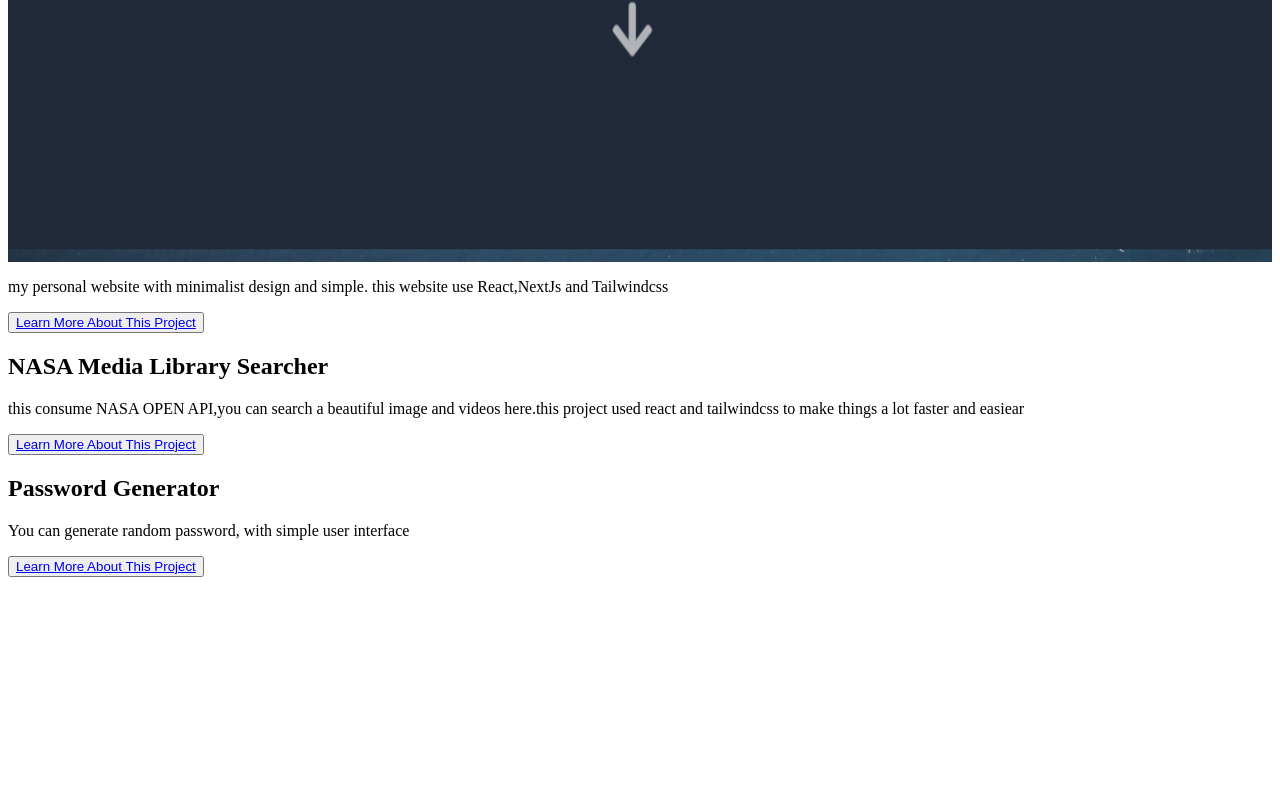
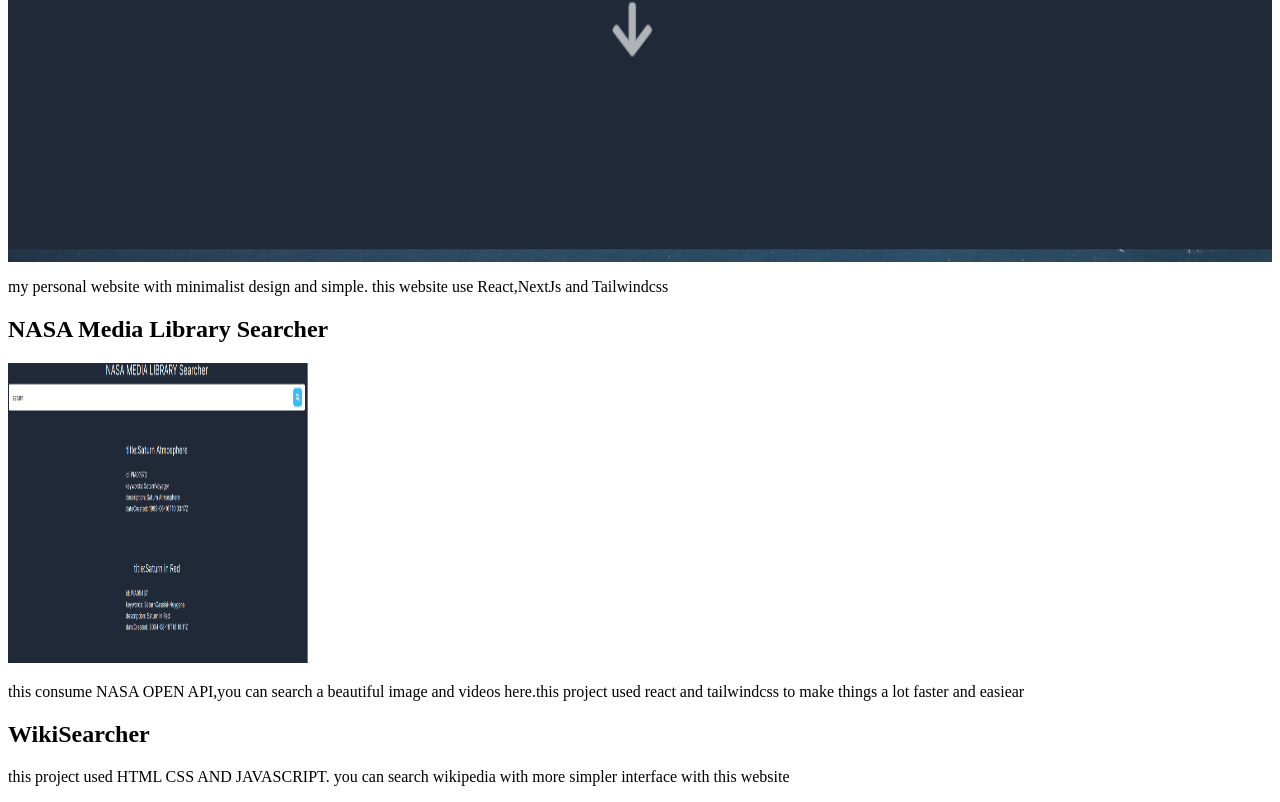
Before and after one commit to hawkf07/personal-website, a Next.js app: page / in a window 1280 px wide. Shown: the part 1410-2212 px from the top of the page. Before the commit the page ends 1995 px from the top, so only its background shows below. Built offline with nearby package versions, Linux system fonts and the light colour scheme.

Commit message:
polishing some ui

```diff
--- a/components/Footer.jsx
+++ b/components/Footer.jsx
@@ -1,8 +1,10 @@
+import {MdEmail} from 'react-icons/md'
 export function Footer ( ) {
   const thisYear = new Date().getFullYear()
   return(
-    <footer className="flex flex-col items-center justify-center bg-blue-500 h-[5vh]">
-    <div className="flex prose justify-center items-center">
+    <footer className="flex p-5 flex-col bg-blue-500 justify-center items-center">
+    <div className="flex prose justify-center items-center flex-col">
+    <a href="mailto:fikrifadilah299@gmail.com" className="flex items-center gap-5"> <MdEmail/> fikrifadilah299@gmail.com </a>
     <p> COPYRIGHT Fikri Fadillah {String(thisYear)} </p>
     </div>
     </footer>
--- a/components/Projects.jsx
+++ b/components/Projects.jsx
@@ -11,18 +11,16 @@
           <h2> Personal Website </h2>
           <Image src="/Website1.png" layout="responsive" width="300" height={"200"} />
           <p> my personal website with minimalist design and simple. this website use React,NextJs and Tailwindcss</p>
-          <Button><a href="#"> Learn More About This Project</a> </Button>
-
         </div>
         <div name="card-2" className="grid prose grid-cols-1 place-center bg-gray-700 p-5 rounded">
           <h2>NASA Media Library Searcher</h2>
+
+          <Image src="/web2.png" layout="intrinsic" width="300" height={"300"} />
           <p>this consume NASA OPEN API,you can search a beautiful image and videos here.this project used react and tailwindcss to make things a lot faster and easiear</p>
-          <Button><a href="#"> Learn More About This Project</a> </Button>
         </div>
-        <div name="card-2" className="grid prose grid-cols-1 place-center bg-gray-700 p-5 rounded">
-          <h2>Password Generator</h2>
-          <p>You can generate random password, with simple user interface</p>
-          <Button><a href="#"> Learn More About This Project</a> </Button>
+        <div name="card-2" className="grid my-5 prose grid-cols-1 place-center bg-gray-700 p-5 rounded">
+          <h2>WikiSearcher</h2>
+          <p>this project used HTML CSS AND JAVASCRIPT. you can search wikipedia with more simpler interface with this website</p>
         </div>
       </section>
     </section>
--- a/tailwind.config.js
+++ b/tailwind.config.js
@@ -19,6 +19,9 @@
 
             p:{
               color:"#fff"
+            },
+            a:{
+              color:"#fff"
             }
           }
         }
```
Also changed, not shown: public/web2.png (added), public/web3.png (added).
